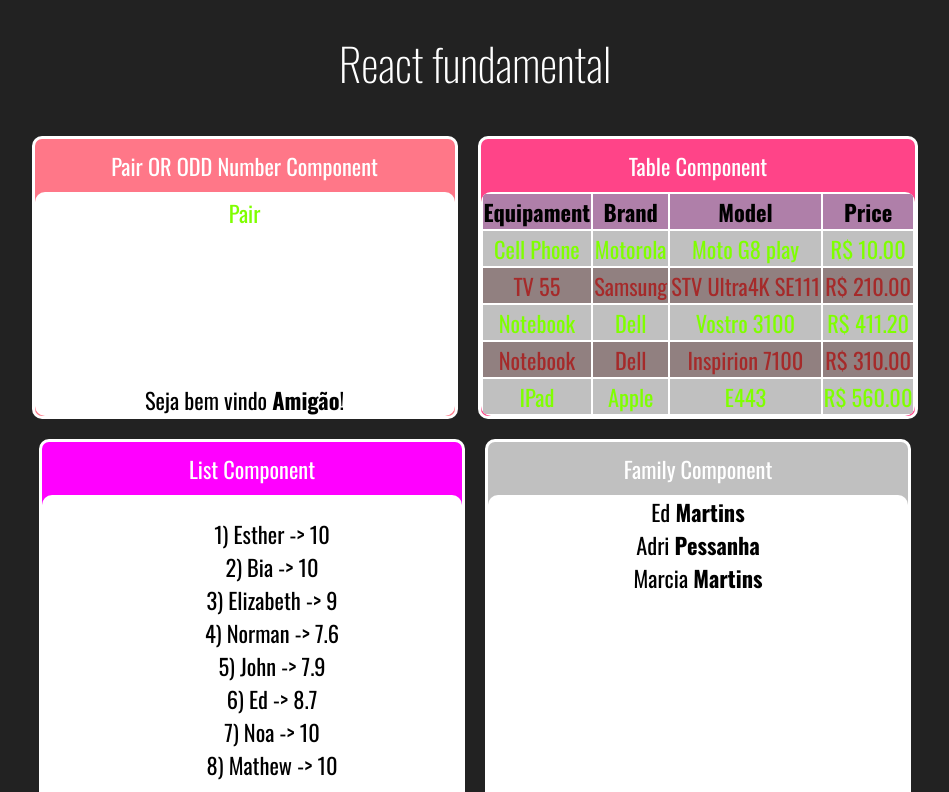
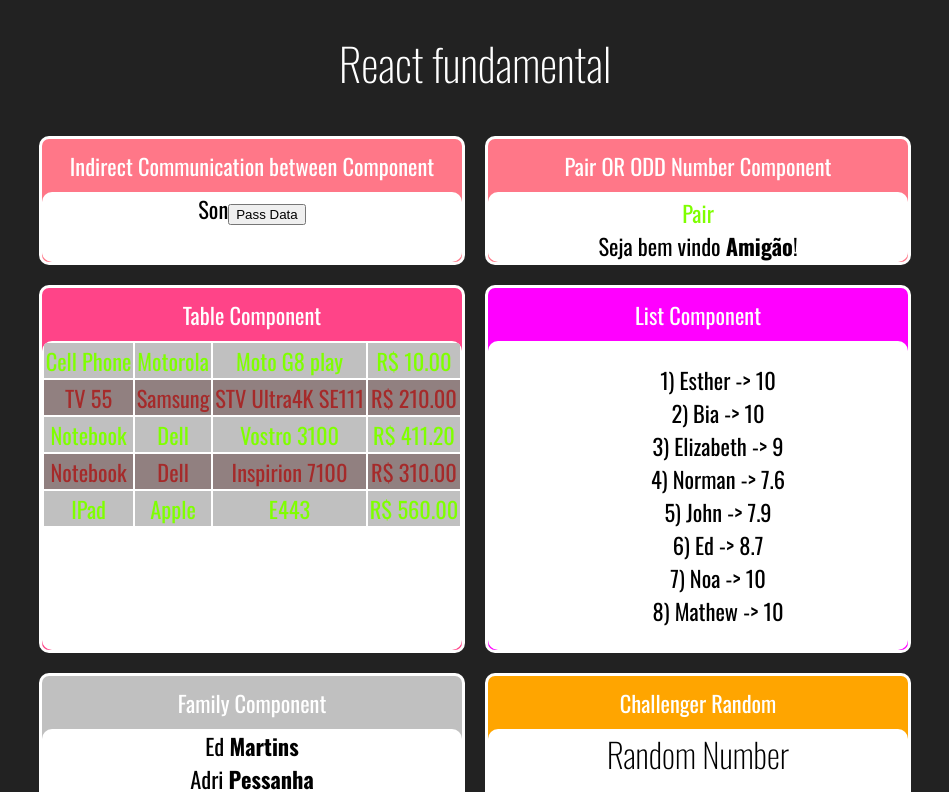
Before and after one commit to edniltonmartins/fundamentos-react, a React (Create React App) app: page / in a window 1280 px wide. Shown: the top 792 px of the page, without its empty margins (165-1114 px from the left). Built offline with nearby package versions, Linux system fonts and the light colour scheme.

Commit message:
Adicionando uma comunicacao de filho para pai entre componentes

```diff
--- a/src/App.jsx
+++ b/src/App.jsx
@@ -1,6 +1,7 @@
 import "./App.css";
 import React from 'react';
 
+import IndirectFather from "./components/comunication/IndirectFather";
 import First from './components/basics/First';
 import WithParameter from './components/basics/WithParameters';
 import Fragment from './components/basics/Fragment';
@@ -18,48 +19,51 @@ export default _ =>
         <h1>React fundamental</h1>
         <div className="Cards">
 
+            <Card title="Indirect Communication between Component" color="#F78F">
+                <IndirectFather/>
+            </Card>
             <Card title="Pair OR ODD Number Component" color="#F78F">
-                    <PairOdd number="100"/>
-                    <UserData user={{}}/>
+                <PairOdd number="100" />
+                <UserData user={{}} />
             </Card>
 
             <Card title="Table Component" color="#F48F">
-                    <TableProduct/>
+                <TableProduct />
             </Card>
 
             <Card title="List Component" color="#F0F">
-                    <ListStudent/>
+                <ListStudent />
             </Card>
 
             <Card title="Family Component" color="silver">
                 <Family>
-                        <FamilyMember namePerson="Ed" lastNamePerson="Martins"/>
-                        <FamilyMember namePerson="Adri" lastNamePerson="Pessanha"/>
-                        <FamilyMember namePerson="Marcia" lastNamePerson="Martins"/>
+                    <FamilyMember namePerson="Ed" lastNamePerson="Martins" />
+                    <FamilyMember namePerson="Adri" lastNamePerson="Pessanha" />
+                    <FamilyMember namePerson="Marcia" lastNamePerson="Martins" />
                 </Family>
             </Card>
 
             <Card title="Challenger Random" color="orange">
-                    <RandomNumber min={1} max={60}/>
+                <RandomNumber min={1} max={60} />
             </Card>
 
             <Card title="Fragment">
-                    <Fragment/>
+                <Fragment />
             </Card>
 
             <Card title="With Parameter">
                 <WithParameter
                     student="Pedro"
                     grade="9.3"
-                    title="Student's Situation"/>
+                    title="Student's Situation" />
                 <WithParameter
                     student="Maria"
                     grade={9.3}
-                    title="Student's Situation"/>
+                    title="Student's Situation" />
             </Card>
 
             <Card title="First Component">
-                    <First/>
+                <First />
             </Card>
         </div>
     </div>
--- /dev/null
+++ b/src/components/comunication/IndirectFather.jsx
@@ -0,0 +1,16 @@
+import React from "react";
+import IndirectSon from "./IndirectSon";
+
+export default props => {
+    let timeFromSon = "";
+    function giveMeData(son, sonTime){
+        console.log("The time of " + son + " is " + sonTime)
+        timeFromSon = "The time of " + son + " is " + sonTime;
+    }
+    return(
+        <div>
+            <span>{timeFromSon}</span>
+            <IndirectSon speakWithFather={giveMeData}/>
+        </div>
+    )
+}
--- /dev/null
+++ b/src/components/comunication/IndirectSon.jsx
@@ -0,0 +1,16 @@
+import React from "react";
+
+export default props => {
+    return(
+        <div>
+            Son
+            <button onClick={
+                function (e){
+                    props.speakWithFather("Joan", "23:01:54")}
+                }
+            >
+            Pass Data
+            </button>
+        </div>
+    )
+}
--- a/src/components/conditional/If.jsx
+++ b/src/components/conditional/If.jsx
@@ -1,9 +1,22 @@
 
 export default  props => {
+    const elseChilden = props.children.filter(child=>{
+        return child.type && child.type.name === 'Else';
+    })[0]
+
+    const ifChilden = props.children.filter(child=>{
+        return child !== elseChilden;
+    })
+
     if (props.test){
-        return props.children;
+        return ifChilden;
+    }
+    else if(elseChilden){
+        return elseChilden;
     }
     else{
-        return false;
+        return false
     }
 }
+
+export const Else = props => props.children;
--- a/src/components/conditional/UserData.jsx
+++ b/src/components/conditional/UserData.jsx
@@ -1,5 +1,5 @@
 import React from "react";
-import If from "./If";
+import If, { Else } from "./If";
 
 export default props => {
     const user = props.user || {};
@@ -7,9 +7,9 @@ export default props => {
         <div>
             <If test={user && user.name}>
                 Seja bem vindo <strong>{props.user.name}</strong>!
-            </If>
-            <If test={!user || !user.name}>
-                Seja bem vindo <strong>Amigão</strong>!
+                <Else>
+                    Seja bem vindo <strong>Amigão</strong>!
+                </Else>
             </If>
         </div>
     )
--- a/src/components/repeat/tableProduct/TableProduct.jsx
+++ b/src/components/repeat/tableProduct/TableProduct.jsx
@@ -18,12 +18,7 @@ export default () => {
     return(
         <div>
             <table className="TableProduct">
-                <thead>
-                    <th>Equipament</th>
-                    <th>Brand</th>
-                    <th>Model</th>
-                    <th>Price</th>
-                </thead>
+
                 <tbody>
                     {productsJSX}
                 </tbody>
```
Lines whose indentation alone changed are shown as unchanged.
